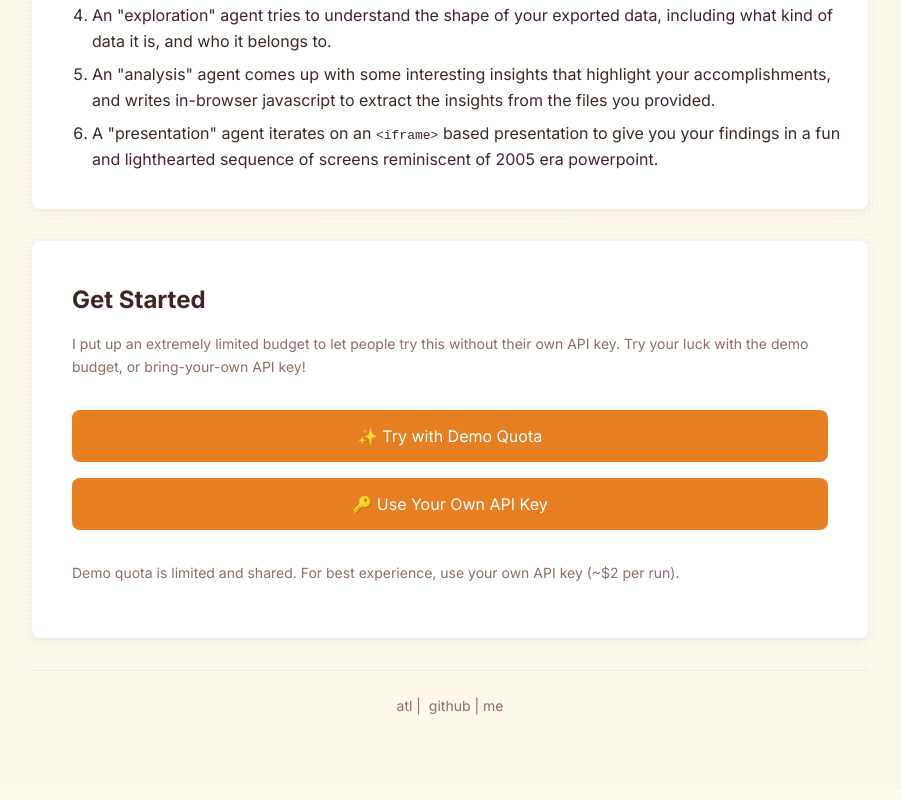
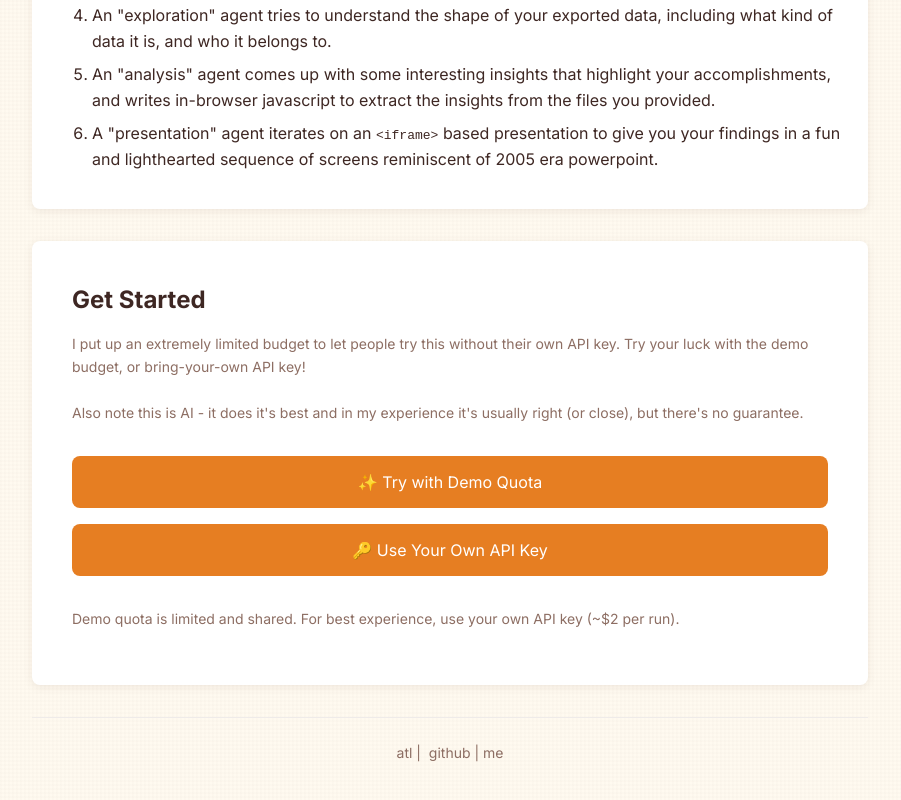
Before and after one commit to JakeWilliams22/yirgachefe, a React (Vite) app: page / in a window 1280 px wide. Shown: the part 864-1664 px from the top of the page, without its empty margins (190-1091 px from the left). Built offline with nearby package versions, Linux system fonts and the light colour scheme.

Commit message:
Additional copy

```diff
--- a/src/App.tsx
+++ b/src/App.tsx
@@ -802,10 +802,11 @@ function App() {
             This app is a demonstration of what's possible with claude code & the latest Claude models as of December 2025 (sonnet 4.5 and opus 4.5). The code is almost entirely generated by AI.
           </p>
           <p>
-            We aimed to:
+            We aim to:
           </p>
           <ul>
             <li>Make API calls only for (1) LLM generations (Claude API) and (2) some basic usage stats.</li>
+            <li>Provide an optinon to bypass our proxy backend entirely by providing your own API key.</li>
             <li>Store all state locally in your browser and on your file system.</li>
           </ul>
           <p>
--- a/src/components/ApiKeyInput.tsx
+++ b/src/components/ApiKeyInput.tsx
@@ -89,6 +89,10 @@ export function ApiKeyInput({ onApiKeySet }: ApiKeyInputProps) {
             I put up an extremely limited budget to let people try this without their own API key. Try your luck with the demo budget, or bring-your-own API key!
           </p>
 
+          <p className="privacy-note">
+            Also note this is AI - it does it's best and in my experience it's usually right (or close), but there's no guarantee.
+          </p>
+
           <div className="button-group" style={{ display: 'flex', flexDirection: 'column', gap: '1rem', marginTop: '2rem' }}>
             <button
               className="primary-button"
```
